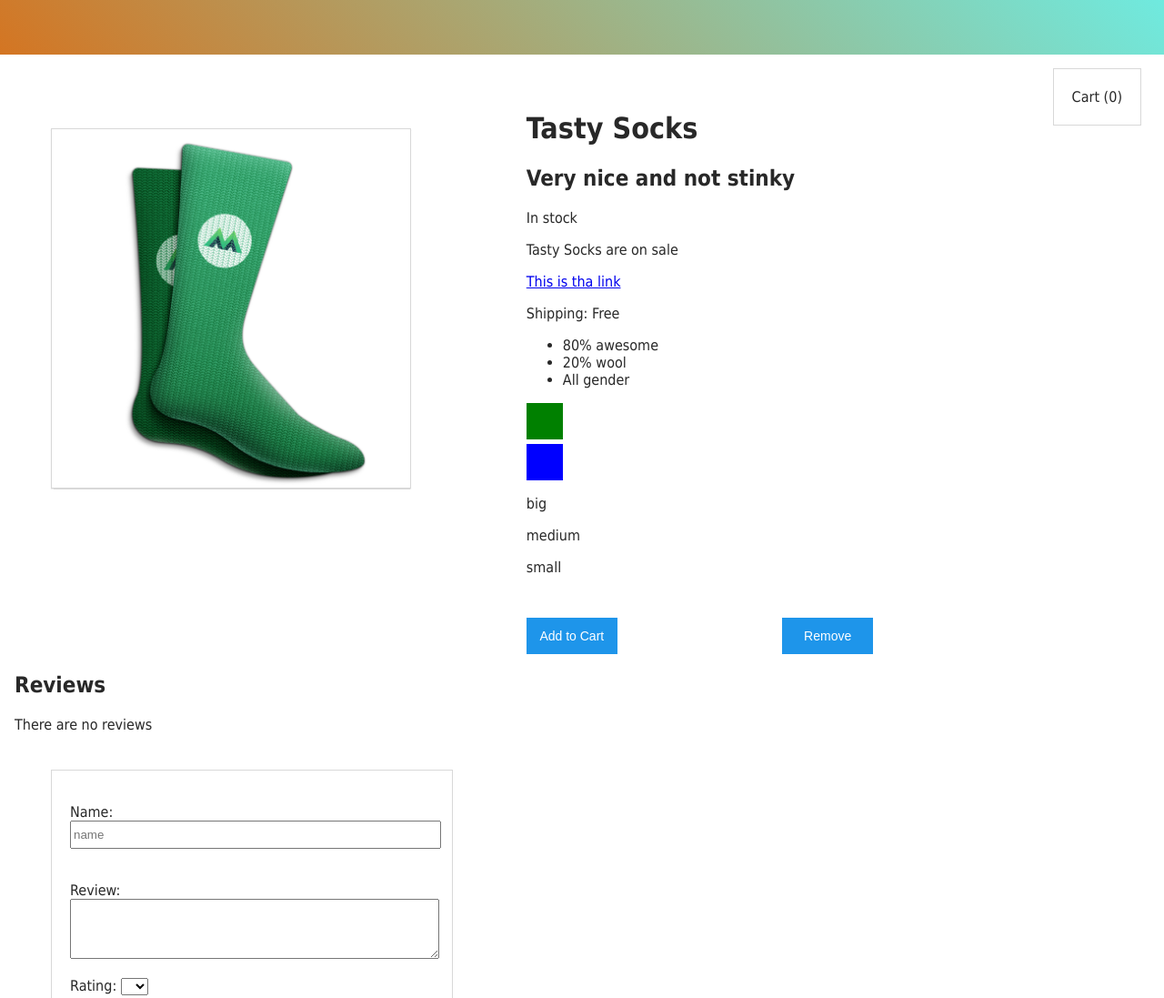
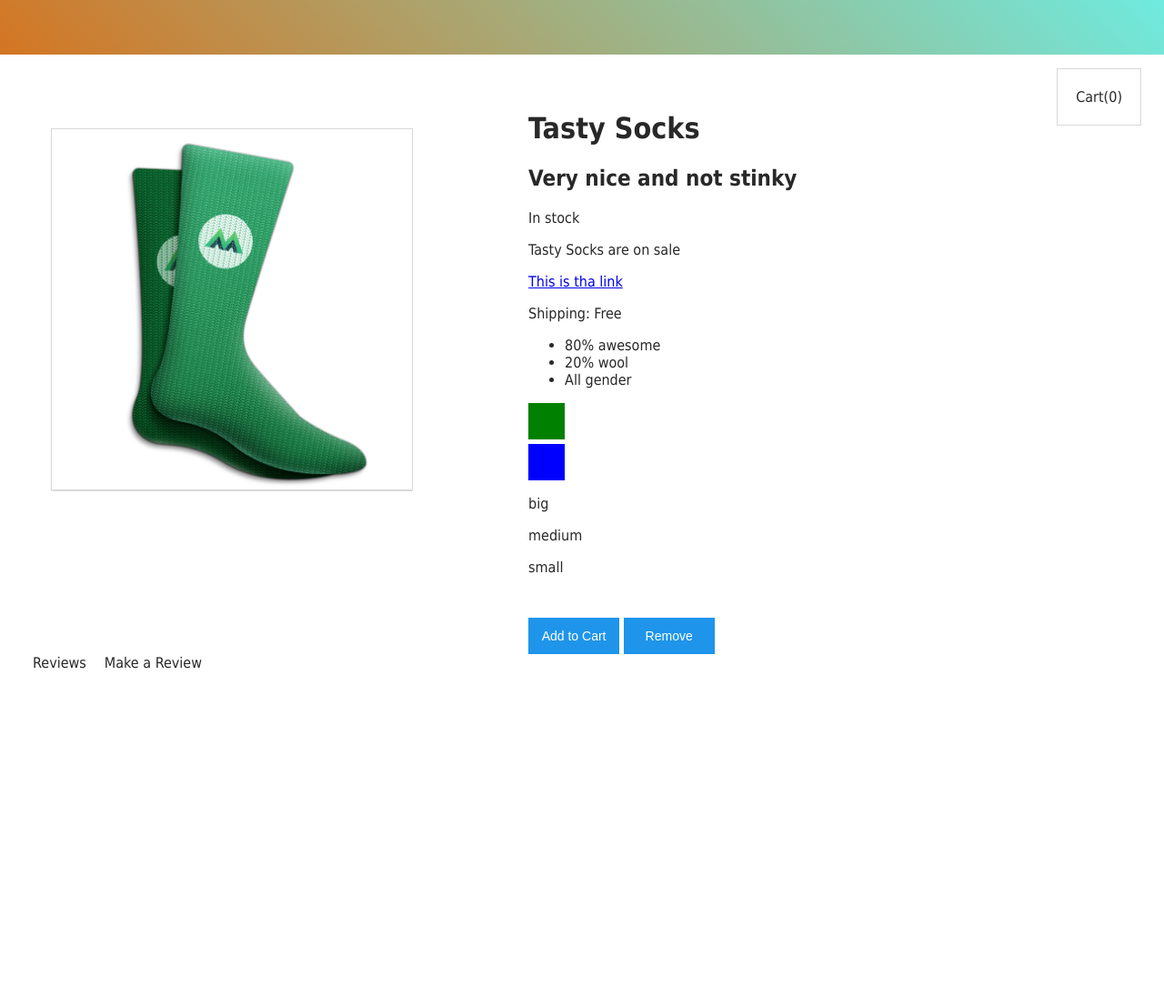
Before and after one commit to patsma/simple-vue-shop, a plain HTML site: page index.html in a window 1280 px wide. Shown: the top 1097 px of the page at 91% size. After the commit the page ends 800 px from the top, so only its background shows below. Drawn offline with Linux system fonts and the light colour scheme.

Commit message:
review tabs, code cleaning, eventbus added

```diff
--- a/app.js
+++ b/app.js
@@ -1,3 +1,48 @@
+const eventBus = new Vue;
+
+Vue.component('product-tabs', {
+    props: {
+        reviews: {
+            type: Array,
+            required: true
+        }
+    },
+    template: `
+        <div>
+
+        <div>
+          <span class="tabs"
+                :class="{ activeTab: selectedTab === tab }"
+                v-for="(tab, index) in tabs"
+                :key="index"
+                @click="selectedTab = tab"
+          >{{ tab }}</span>
+        </div>
+
+        <div v-show="selectedTab === 'Reviews'">
+            <p v-if="!reviews.length">There are no reviews yet.</p>
+            <ul v-else>
+                <li v-for="review in reviews">
+                  <p>{{ review.name }}</p>
+                  <p>Rating:{{ review.rating }}</p>
+                  <p>{{ review.review }}</p>
+                </li>
+            </ul>
+        </div>
+
+        <div v-show="selectedTab === 'Make a Review'">
+          <product-review></product-review>
+        </div>
+
+      </div>
+    `,
+    data() {
+        return {
+            tabs: ['Reviews', 'Make a Review'],
+            selectedTab: ' Reviews'
+        }
+    }
+})
 Vue.component('product-review', {
     template: `
       <form class="review-form" @submit.prevent="onSubmit">
@@ -62,7 +107,7 @@ Vue.component('product-review', {
                     rating: this.rating,
                     recommend: this.recommend,
                 }
-                this.$emit('review-submited', productReview)
+                eventBus.$emit('review-submitted', productReview)
                 this.name = null;
                 this.review = null;
                 this.rating = null;
@@ -139,19 +184,8 @@ Vue.component('product', {
             </div>
 
         </div>
-       <div class="reviews-wrapper">
-        <div class="product-review">
-                   <h2>Reviews</h2>
-                   <p v-if="!reviews.length">There are no reviews</p>
-                   <ul>
-                       <li v-for="review in reviews">
-                           <p>{{review.name}}</p>
-                           <p>{{review.rating}}</p>
-                           <p>{{review.review}}</p>
-                       </li>
-                   </ul>
-               </div>
-               <product-review @review-submited="addReview"></product-review></div>
+        <product-tabs :reviews="reviews"></product-tabs>
+
     </div>
         `,
     data() {
@@ -193,9 +227,7 @@ Vue.component('product', {
         updateProduct(index) {
             this.selectedVariant = index;
         },
-        addReview(productReview) {
-            this.reviews.push(productReview)
-        },
+
     },
     computed: {
         title() {
@@ -221,6 +253,11 @@ Vue.component('product', {
             return 2.99
 
         }
+    },
+    mounted() {
+        eventBus.$on('review-submitted', productReview => {
+            this.reviews.push(productReview)
+        })
     }
 })
 const app = new Vue({
--- a/index.html
+++ b/index.html
@@ -11,11 +11,12 @@
 
 <body>
 <div class="nav-bar"></div>
+
 <div id="app">
     <div class="cart">
-        <p>Cart ({{cart.length}})</p>
+        <p>Cart({{ cart.length }})</p>
     </div>
-    <product :premium="premium" @add-to-cart="updateCart" @remove-from-cart="removeItem"></product>
+    <product :premium="premium" @add-to-cart="updateCart"></product>
 </div>
 <script src="vue.js"></script>
 <script src="app.js"></script>
--- a/styles.css
+++ b/styles.css
@@ -9,6 +9,7 @@ body {
     height: 60px;
     margin-bottom: 15px;
 }
+
 
 .product {
     display: flex;
@@ -78,7 +79,7 @@ textarea {
     height: 60px;
 }
 
-.tab {
+.tabs {
     margin-left: 20px;
     cursor: pointer;
 }
@@ -87,12 +88,3 @@ textarea {
     color: #16C0B0;
     text-decoration: underline;
 }
-
-.outOfStock {
-    text-decoration: line-through;
-}
-
-.buttons {
-    display: grid;
-    grid-auto-flow: column;
-}
```
